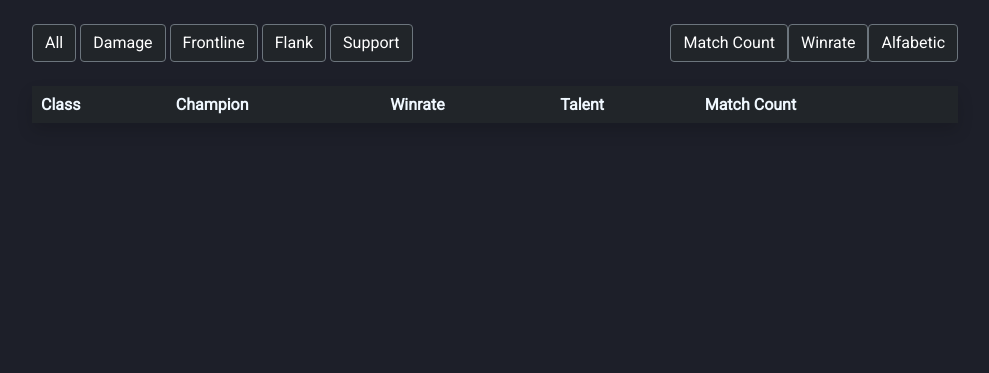
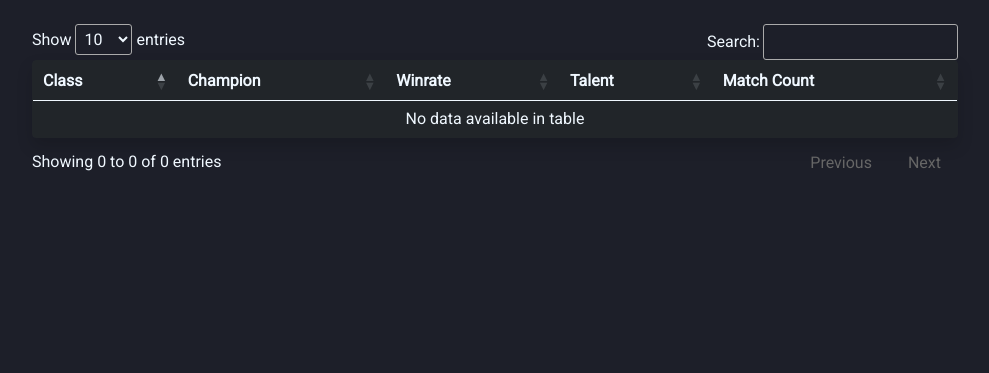
Before and after one commit to gustavopirro/DjangoGamingStatsWebsite, a Django app: page /stats/ in a window 1280 px wide. Shown: the part 47-420 px from the top of the page, without its empty margins (145-1134 px from the left). Run offline with Django 3.2, Linux system fonts and the light colour scheme; data that the repository does not hold is empty; parts of the project's set-up code (start-up, migrations or seed data) failed here and were passed over; some libraries are stand-ins or nearby versions.

Commit message:
added ajax tables, loggers, json requests, fixed layout

```diff
--- a/blog/static/css/blog.css
+++ b/blog/static/css/blog.css
@@ -1,6 +1,10 @@
 *{
     color:aliceblue;
     font-family: 'Roboto', sans-serif;
+}
+
+select>option{
+    color: black !important;
 }
 
 body{
--- a/blog/templates/blog/base.html
+++ b/blog/templates/blog/base.html
@@ -13,6 +13,10 @@
     <link href="https://maxcdn.bootstrapcdn.com/font-awesome/4.7.0/css/font-awesome.min.css" rel="stylesheet">
     <link rel="stylesheet" href="{% static 'css/blog.css' %}">
     <link rel="icon" type="image/png" href="../../static/img/favicon.png">
+    <script src="https://code.jquery.com/jquery-3.5.1.js"
+    crossorigin="anonymous"></script>
+    <link rel="stylesheet" href="https://cdn.datatables.net/1.10.25/css/jquery.dataTables.min.css">
+
 </head>
 
 <body class="bg-primary">
@@ -98,15 +102,16 @@
     </footer>
 
 
-    <script src="https://code.jquery.com/jquery-3.2.1.slim.min.js"
-        integrity="sha384-KJ3o2DKtIkvYIK3UENzmM7KCkRr/rE9/Qpg6aAZGJwFDMVNA/GpGFF93hXpG5KkN"
-        crossorigin="anonymous"></script>
+
+    <script src="https://code.jquery.com/jquery-3.5.1.js"
+    crossorigin="anonymous"></script>
     <script src="https://cdnjs.cloudflare.com/ajax/libs/popper.js/1.11.0/umd/popper.min.js"
         integrity="sha384-b/U6ypiBEHpOf/4+1nzFpr53nxSS+GLCkfwBdFNTxtclqqenISfwAzpKaMNFNmj4"
         crossorigin="anonymous"></script>
     <script src="https://maxcdn.bootstrapcdn.com/bootstrap/4.0.0-beta/js/bootstrap.min.js"
         integrity="sha384-h0AbiXch4ZDo7tp9hKZ4TsHbi047NrKGLO3SEJAg45jXxnGIfYzk4Si90RDIqNm1"
         crossorigin="anonymous"></script>
+    <script src="https://cdn.datatables.net/1.10.25/js/jquery.dataTables.min.js" crossorigin="anonymous"></script>
 </body>
 
 </html>
--- a/blog/templates/registration/login.html
+++ b/blog/templates/registration/login.html
@@ -3,6 +3,7 @@
 {% load crispy_forms_tags %}
 
 {% block content %}
+    {% crispy form %}
     {% if form.errors %}
         <p>Your username and password didn't match. Please try again.</p>
     {% endif %}
--- a/mysite/settings.py
+++ b/mysite/settings.py
@@ -117,7 +117,7 @@
 
 TIME_ZONE = 'America/Sao_Paulo'
 
-TIME_INPUT_FORMATS = '%d/%m/%Y'
+TIME_INPUT_FORMATS = ('%d/%m/%Y',)
 
 USE_I18N = True
 
--- a/mysite/urls.py
+++ b/mysite/urls.py
@@ -13,10 +13,9 @@
     1. Import the include() function: from django.urls import include, path
     2. Add a URL to urlpatterns:  path('blog/', include('blog.urls'))
 """
+from django.contrib import admin
+from django.contrib.auth import views
 from django.urls import path, include
-from django.contrib import admin
-
-from django.contrib.auth import views
 
 urlpatterns = [
     path('admin/', admin.site.urls),
--- a/stats/templates/stats/champion_stats.html
+++ b/stats/templates/stats/champion_stats.html
@@ -2,30 +2,8 @@
 
 {% block content %}
 {% load static %}
-<div id="filters" class="">
-        <div class="row">
-                <div class="col-sm-2 col-md-6 justify-content-between">
-                        <a href="{% url 'get_champion_stats'%}"><button type="button" class="btn btn-secondary">All</button></a>
-                        <a href="{% url 'get_champion_stats' sort_type='winrate' class_filter='Damage'%}"><button type="button"
-                                class="btn btn-secondary">Damage</button></a>
-                        <a href="{% url 'get_champion_stats' sort_type='winrate' class_filter='Frontline'%}"><button type="button"
-                                class="btn btn-secondary">Frontline</button></a>
-                        <a href="{% url 'get_champion_stats' sort_type='winrate' class_filter='Flank'%}"><button type="button"
-                                class="btn btn-secondary">Flank</button></a>
-                        <a href="{% url 'get_champion_stats' sort_type='winrate' class_filter='Support'%}"><button type="button"
-                                class="btn btn-secondary">Support</button></a>
-                        </div>
-                        <div class="col-sm-2 col-md-6 d-flex justify-content-end">
-                                <a href="{% url 'get_champion_stats' sort_type='match_count' class_filter='All'%}"><button type="button"
-                                class="btn btn-secondary">Match Count</button></a>
-                        <a href="{% url 'get_champion_stats' sort_type='winrate' class_filter='All'%}"><button type="button"
-                                class="btn btn-secondary">Winrate</button></a>
-                        <a href="{% url 'get_champion_stats' sort_type='name' class_filter='All'%}"><button type="button"
-                                class="btn btn-secondary">Alfabetic</button></a>
-                        </div>
-        </div>
-</div>
-<table class="table table-hover table-dark mt-4 shadow border border-dark rounded">
+
+<table id="champion_table" class="table table-hover table-dark mt-4 shadow border border-dark rounded">
     <thead class="thead-dark">
         <tr>
             <th>Class</th>
@@ -35,22 +13,18 @@
             <th>Match Count</th>
         </tr>
     </thead>
-    {% if champion_stats %}
-    {% for i in champion_stats %}
-    <tr class="border-light">
-        <td class="text-justify"><img class="rounded-circle" style="width:30px;height: 30px;"
-                src="{{ i.champion_class_image }}"
-                alt="Image representing the class {{i.champion_class}}"></td>
-        <td class="text-justify"><img class="rounded-circle" style="width: 30px; height: 30px; margin-right: 10px;"
-                src="{{ i.champion_image }}" alt="Image showing the face of the champion {{i.name | title }}">{{i.formated_name}}
-        </td>
-        <td class="text-justify">{{ i.winrate }}%</td>
-        <td class="text-justify">{{i.talent}}</td>
-        <td class="text-justify">{{i.match_count}}</td>
-    </tr>
+</table>
+<script>
+        $(document).ready(function () {
+            $('#champion_table').DataTable({
+                "processing": false,
+                serverSide: false,
+                ajax: {
+                    url: 'http://127.0.0.1:8000/stats/championajax',
+                    dataSrc: 'champion_stats',
+                },
+            });
+        });
 
-    {% endfor %}
-    {% endif %}
-
-</table>
+    </script>
 {% endblock %}
--- a/stats/urls.py
+++ b/stats/urls.py
@@ -6,13 +6,17 @@
 
 urlpatterns = [
     path('requestcsv/',views.request_csv, name='request_csv'),
-    path('', views.get_champion_stats, name='get_champion_stats'),
+    path('', views.champion_page, name='get_champion_page'),
     path('<sort_type>/<class_filter>/', views.get_champion_stats, name='get_champion_stats'),
     path('createchampiondb', views.create_winrate_per_champion_db, name='create_champion_db'),
     path('createmapdb', views.create_winrate_per_map_db, name='create_map_db'),
     path('createcarddb', views.create_winrate_per_card_db, name='create_card_db'),
-    path('map/', views.get_map_stats, name='get_map_stats'),
+    path('map/', views.map_page, name='get_map_page'),
+    path('card/', views.card_page, name='get_card_page'),
     path('card/', views.get_card_stats, name='get_card_stats'),
+    path('mapajax/', views.get_map_stats, name='get_map_stats'),
+    path('championajax/', views.get_champion_stats, name='get_champion_stats'),
+    path('cardajax/', views.get_card_stats, name='get_card_stats'),
 
 ]
 
--- a/stats/views.py
+++ b/stats/views.py
@@ -2,39 +2,65 @@
 from django.shortcuts import render
 from django.contrib.auth.decorators import login_required
 import csv, requests as rs
-from django.http import HttpResponse
+from django.http import HttpResponse, JsonResponse
+from django.core import serializers
+import logging
+
+logger = logging.getLogger(__name__)
+def champion_page(request):
+    return render(request, 'stats/champion_stats.html')
+
+def card_page(request):
+    return render(request, 'stats/card_stats.html')
+
+def map_page(request):
+    return render(request, 'stats/map_stats.html')
 
 def get_map_stats(request):
     stats = ChampionMap.objects.all()
-
-    return render(
-        request, 'stats/map_stats.html',
-        {'map_stats':stats,
-         })
+    if not stats:
+        logger.error('Could not retrieve Champion map data')
+    json_data = []
+    for i in stats:
+        champion_stat = []
+        champion_stat.append(i.champion.champion_class.title())
+        champion_stat.append(i.champion.formated_name())
+        champion_stat.append(i.map_name_formated())
+        champion_stat.append(f'{i.winrate}%')
+        champion_stat.append(i.match_count)
+        json_data.append(champion_stat)
+    return JsonResponse({'map_stats':json_data})
 
 def get_card_stats(request):
     stats = ChampionCard.objects.all()
+    if not stats:
+        logger.error('Could not retrieve Champion card data')
+    json_data = []
+    for i in stats:
+        champion_stat = []
+        champion_stat.append(i.champion.formated_name())
+        champion_stat.append(i.talent_name_formated())
+        champion_stat.append(i.card_name_formated())
+        champion_stat.append(i.card_level)
+        champion_stat.append(f'{i.winrate}%')
+        champion_stat.append(i.match_count)
+        json_data.append(champion_stat)
+    return JsonResponse({'card_stats':json_data})
 
-    return render(
-        request, 'stats/card_stats.html',
-        {'card_stats':stats,
-         })
-
-def get_champion_stats(request, class_filter='All', sort_type='Winrate'):
-    stats = Champion.objects.order_by('-winrate')
-
-    if sort_type != 'Winrate':
-        stats = Champion.objects.filter().order_by(f'-{sort_type}')
-
-    if class_filter != 'All':
-        stats = Champion.objects.filter(champion_class=class_filter).order_by('-winrate')
-
-
-    return render(
-        request, 'stats/champion_stats.html',
-        {'champion_stats':stats,
-         })
-
+def get_champion_stats(request):
+    stats = Champion.objects.all()
+    if not stats:
+        logger.error('Could not retrieve Champion data')
+    json_data = []
+    for i in stats:
+        champion_stat = []
+        champion_stat.append(i.champion_class.title())
+        champion_stat.append(i.formated_name())
+        champion_stat.append(f'{i.winrate}%')
+        champion_stat.append(i.talent)
+        champion_stat.append(i.match_count)
+        json_data.append(champion_stat)
+    return JsonResponse({'champion_stats':json_data})
 @login_required
 def create_winrate_per_champion_db(request):
     if Champion.objects.all():
--- a/users/templates/registration/signup.html
+++ b/users/templates/registration/signup.html
@@ -1,10 +1,14 @@
 {% extends 'blog/base.html' %}
+{% load crispy_forms_tags %}
 
 {% block content %}
     <h1>Sign up</h1>
+    {% csrf_token %}
+    {% crispy form %}
+    <!--
     <form action="" method="post">
         {% csrf_token %}
         {{ form.as_p }}
         <input type="submit" value="Sign up" class="btn btn-secondary">
-    </form>
+    </form> -->
 {% endblock %}
--- a/users/views.py
+++ b/users/views.py
@@ -5,5 +5,5 @@
 
 class SignUp(generic.CreateView):
     form_class = CustomUserCreationForm
-    sucess_url = reverse_lazy('login')
+    sucess_url = reverse_lazy('accounts/login')
     template_name = 'registration/signup.html'
```
Also changed, not shown: blog/views.py (+15 -14 lines), stats/templates/stats/card_stats.html (+14 -17 lines), stats/templates/stats/map_stats.html (+14 -20 lines), users/forms.py (+10 -0 lines).
